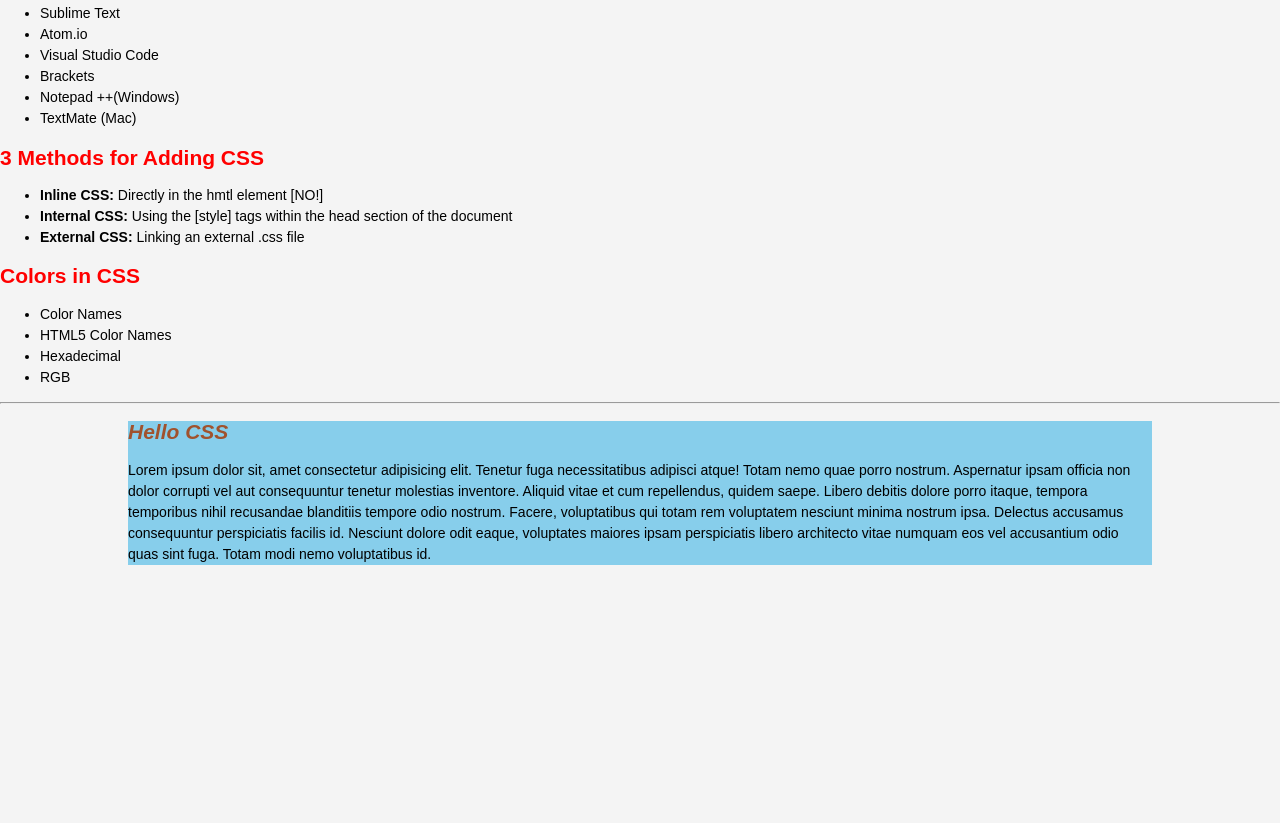
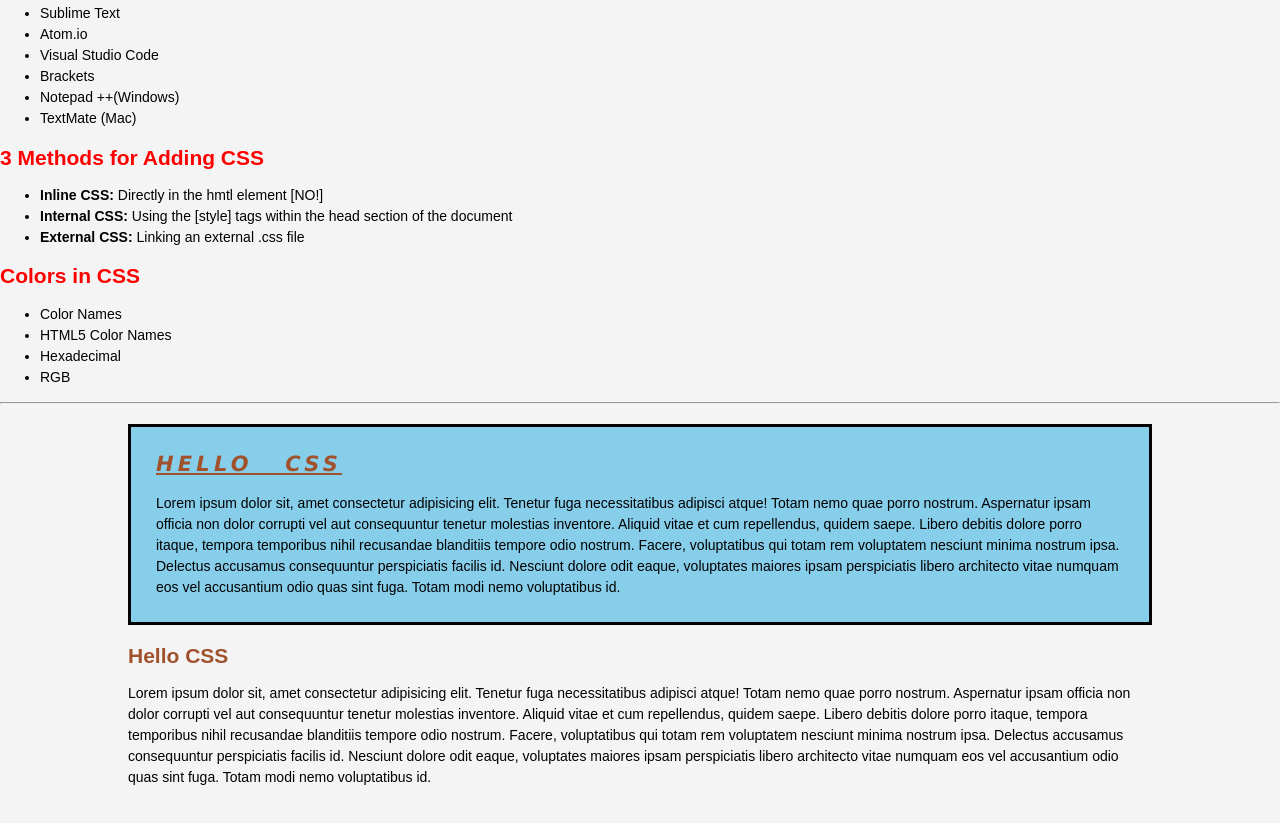
Before and after one commit to theTrainMan/1_CSS_for_Beginners, a plain HTML site: page index.html in a window 1280 px wide. Shown: the part 571-1394 px from the top of the page. Drawn offline with Linux system fonts and the light colour scheme.

Commit message:
Added styling
Added styling to box-1 and added box-2.
Styling was font, weight, style, color

```diff
--- a/index.html
+++ b/index.html
@@ -81,6 +81,12 @@
                     vitae et cum repellendus, quidem saepe. Libero debitis dolore porro itaque, tempora temporibus nihil recusandae blanditiis tempore odio nostrum. Facere, voluptatibus qui totam rem voluptatem nesciunt minima nostrum ipsa. Delectus accusamus
                     consequuntur perspiciatis facilis id. Nesciunt dolore odit eaque, voluptates maiores ipsam perspiciatis libero architecto vitae numquam eos vel accusantium odio quas sint fuga. Totam modi nemo voluptatibus id.</p>
             </section>
+            <section class="box-2">
+                <h1>Hello CSS</h1>
+                <p>Lorem ipsum dolor sit, amet consectetur adipisicing elit. Tenetur fuga necessitatibus adipisci atque! Totam nemo quae porro nostrum. Aspernatur ipsam officia non dolor corrupti vel aut consequuntur tenetur molestias inventore. Aliquid
+                    vitae et cum repellendus, quidem saepe. Libero debitis dolore porro itaque, tempora temporibus nihil recusandae blanditiis tempore odio nostrum. Facere, voluptatibus qui totam rem voluptatem nesciunt minima nostrum ipsa. Delectus accusamus
+                    consequuntur perspiciatis facilis id. Nesciunt dolore odit eaque, voluptates maiores ipsam perspiciatis libero architecto vitae numquam eos vel accusantium odio quas sint fuga. Totam modi nemo voluptatibus id.</p>
+            </section>
         </div>
     </main>
 
--- a/style.css
+++ b/style.css
@@ -7,7 +7,6 @@ body {
 }
 
 h1 {
-    font-style: italic;
     color: sienna;
     font-weight: bold;
 }
@@ -27,4 +26,17 @@ h4 {
 
 .box-1 {
     background-color: #87ceeb;
+    border: 3px solid black;
+    padding: 10px 25px;
+    margin: 20px 0;
 }
+
+.box-1 h1 {
+    font-family: Verdana, Geneva, Tahoma, sans-serif;
+    font-weight: 800;
+    font-style: italic;
+    text-decoration: underline;
+    text-transform: uppercase;
+    letter-spacing: 0.2em;
+    word-spacing: 1em;
+}
```
